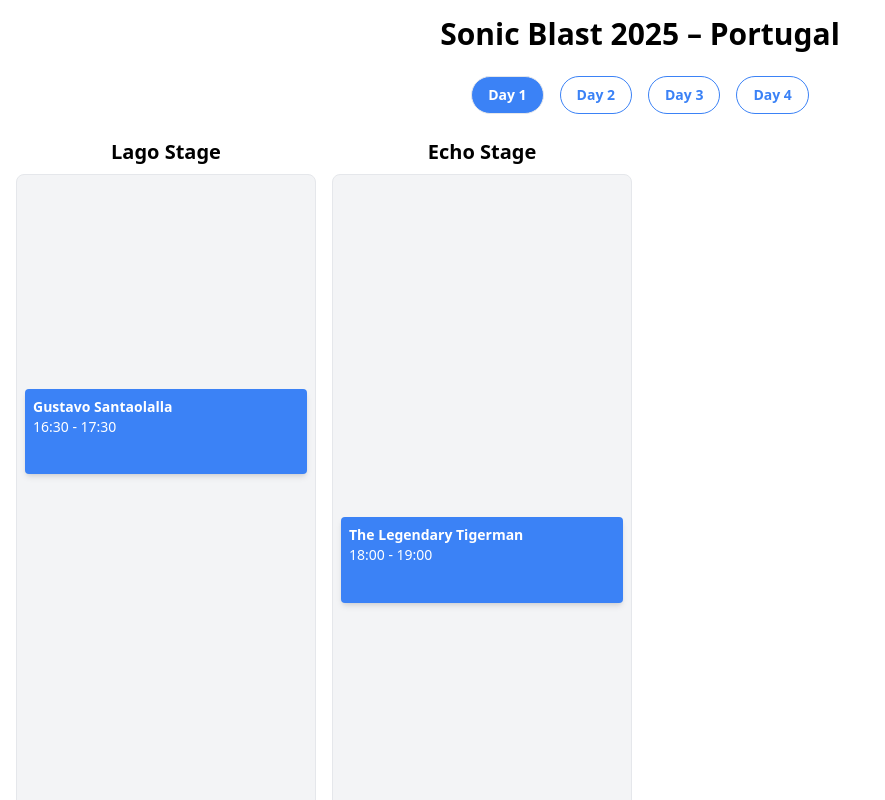
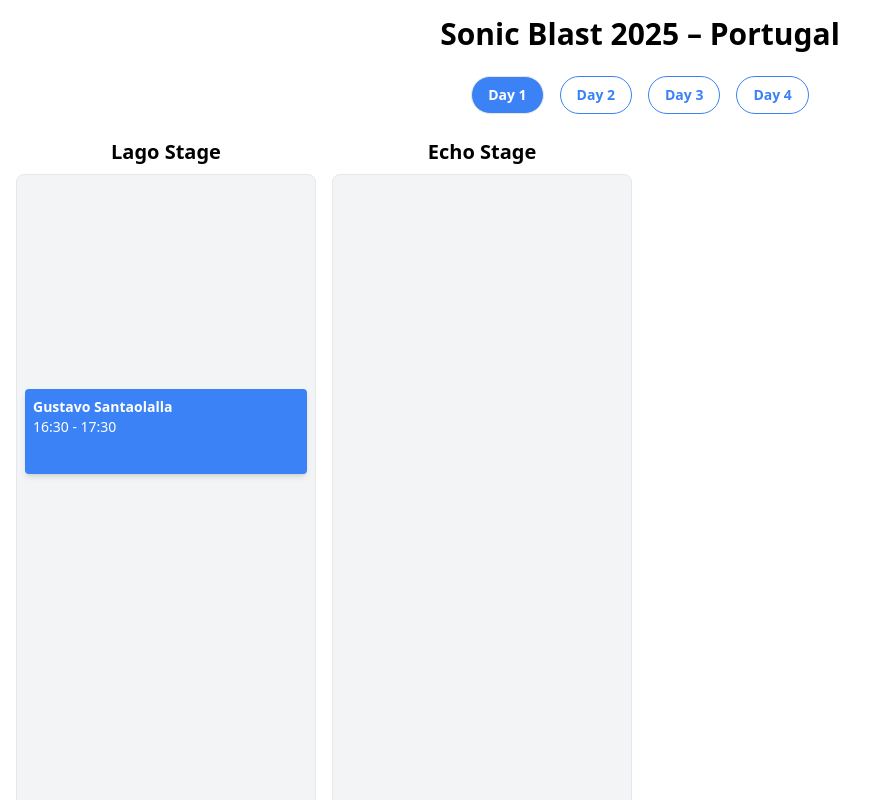
Before and after one commit to josepedross/sonic-blast-2025-final, a React (Vite) app in the folder sonic-blast-2025/: page / in a window 1280 px wide. Shown: the top 800 px of the page, without its empty margins (0-885 px from the left). Built offline with nearby package versions, Linux system fonts and the light colour scheme.

Commit message:
Update main.jsx

```diff
--- a/sonic-blast-2025/src/main.jsx
+++ b/sonic-blast-2025/src/main.jsx
@@ -14,8 +14,8 @@
     day: "Day 1",
     artist: "The Legendary Tigerman",
     stage: "Echo Stage",
-    start: "18:00",
-    end: "19:00",
+    start: "23:00",
+    end: "00:15",
   },
   {
     day: "Day 2",
```
